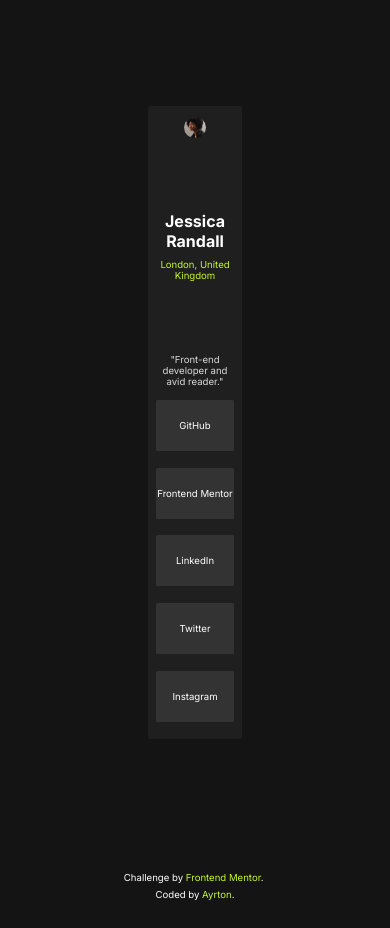
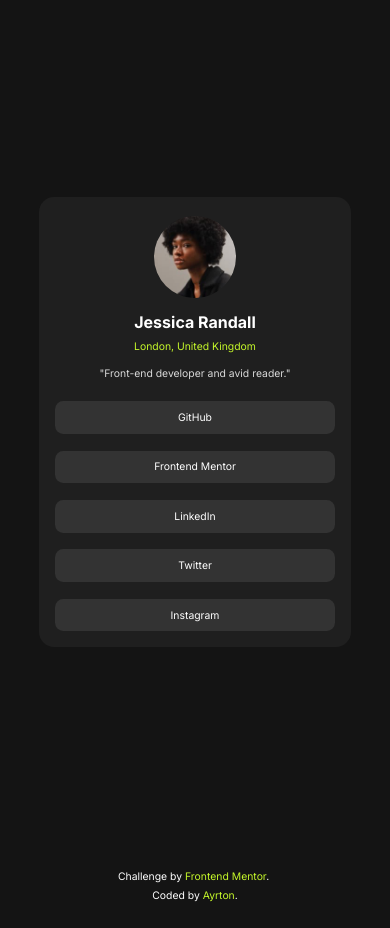
Before and after one commit to ayrtton/social-links-profile, a React (Vite) app: page / in a window 390 px wide. Built offline with nearby package versions, Linux system fonts and the light colour scheme.

Commit message:
Set the style for mobile devices

```diff
--- a/src/assets/css/main.css
+++ b/src/assets/css/main.css
@@ -39,10 +39,44 @@
 }
 @media (max-width: 1000px) {
   h1 {
+    font-size: 2rem;
+  }
+  body {
+    font-size: 1.2rem;
+  }
+  main #card {
+    width: 60%;
+    padding: 4vw;
+    border-radius: 1.8vh;
+  }
+  main #profile {
+    padding-bottom: 2.5vh !important;
+  }
+  main .social-link {
+    border-radius: 1vh !important;
+  }
+}
+@media (max-width: 700px) {
+  h1 {
+    font-size: 1.6rem;
+  }
+  body {
+    font-size: 1rem;
+  }
+  main #card {
+    width: 375px;
+  }
+}
+@media (max-width: 400px) {
+  h1 {
     font-size: 1rem;
   }
   body {
-    font-size: 0.6rem;
+    font-size: 0.65rem;
+  }
+  main #card {
+    height: 450px;
+    width: 80%;
   }
 }
 body {
--- a/src/assets/sass/_media-queries.scss
+++ b/src/assets/sass/_media-queries.scss
@@ -17,5 +17,42 @@
 }
 
 @media (max-width: 1000px) {
-    @include font_sizes(1rem, .6rem);
+    @include font_sizes(2rem, 1.2rem);
+
+    main {
+        #card {
+            width: 60%;
+            padding: 4vw;
+            border-radius: 1.8vh;
+        }
+
+        #profile {
+            padding-bottom: 2.5vh !important;
+        }
+
+        .social-link {
+            border-radius: 1vh !important;
+        }
+    }
 }
+
+@media (max-width: 700px) {
+    @include font_sizes(1.6rem, 1rem);
+
+    main {
+        #card {
+            width: 375px;
+        }
+    }
+}
+
+@media (max-width: 400px) {
+    @include font_sizes(1rem, .65rem);
+
+    main {
+        #card {
+            height: 450px;
+            width: 80%;
+        }
+    }
+}
```
Also changed, not shown: 1 other file (tests, documents, lock files or other folders).
